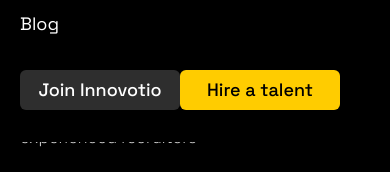
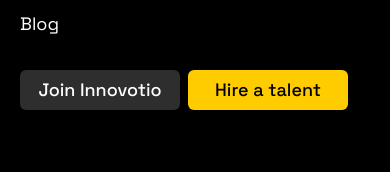
Before and after one commit to Innovotio/Innovotio-Website, a Next.js app: page /programsTraining in a window 390 px wide. Both pictures are taken after a click on the element 195 px from the left and 32 px from the top of the page. Shown: the part 646-818 px from the top of the page. Built offline with nearby package versions, Linux system fonts and the light colour scheme.

Commit message:
feat: program page, icons and media queries

```diff
--- a/src/components/Custom/CatalogueCard.js
+++ b/src/components/Custom/CatalogueCard.js
@@ -4,7 +4,7 @@
 
 const CatalogueCard = ({ icon, heading, service }) => {
   return (
-    <section className="hover:bg-primaryYellow hover:text-black lg:max-w-[410px] max-w-full h-[220px] px-5 justify-center border rounded-2xl border-btnDefaultBlack flex flex-col items-start">
+    <section className="hover:bg-primaryYellow hover:text-black lg:max-w-[410px] max-w-full h-[230px] px-5 justify-center border rounded-2xl border-btnDefaultBlack flex flex-col items-start">
       <div className="flex items-center">
         <div>{icon}</div>
         <h2 className="lg:text-lg font-medium ml-2 text-lg">{heading}</h2>
--- a/src/components/Nav/Navbar.js
+++ b/src/components/Nav/Navbar.js
@@ -96,7 +96,7 @@
         <div
           className={` ${
             nav ? "block" : "hidden"
-          } justify-between text-base overflow-x-hidden lg:hidden top-16 absolute left-0 w-full h-max z-50 bg-black cursor-pointer `}
+          } justify-between text-base overflow-x-hidden lg:hidden top-16 absolute left-0 w-full min-h-[100vh] z-50 bg-black cursor-pointer `}
         >
           <div className="px-5">
             <div className="mb-8 mt-4">
@@ -154,7 +154,7 @@
                   <BlackBtn text="Join Innovotio" />
                 </Link>
               </div>
-              <div className="">
+              <div className="ml-2">
                 <Link href="/business" legacyBehavior>
                   <YellowBtn text="Hire a talent" />
                 </Link>
--- a/src/components/Testimonial.js
+++ b/src/components/Testimonial.js
@@ -7,8 +7,8 @@
 
 const Testimonial = () => {
   return (
-    <div className=" mx-auto container lg:pt-40 md:pt-32 pt-20 flex text-center md:px-10 px-5 justify-center items-center flex-col">
-      <div className="lg:flex pb-8 ">
+    <div className=" mx-auto container  lg:pt-40 md:pt-32 pt-20 flex text-center md:px-10 px-5 justify-center items-center flex-col">
+      <div className="lg:flex pb-8  ">
         <Image alt="quotation mark" src={Quotation} width={60} />
       </div>
       <p className="font-light lg:text-2xl md:text-xl max-w-2xl text-base text-white">
```
